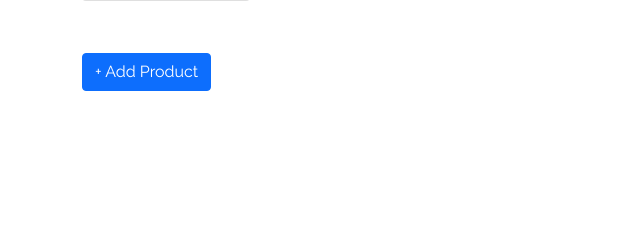
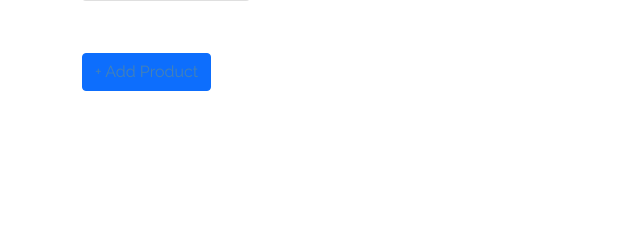
Before and after one commit to ZNBrown/django-ecommerce-final-project, a Django app: page /communities/my-communities/1/ in a window 1280 px wide. Shown: the part 569-800 px from the top of the page, without its empty margins (0-640 px from the left). Run offline with Django 3.2, Linux system fonts and the light colour scheme; a user stored in the database is signed in; tables that the repository leaves empty hold one stand-in row (values such as "Sample post"); grey boxes marked "Sample" are stand-in pictures.

Commit message:
Update base.html

```diff
--- a/community_store_app/communities/templates/communities/base.html
+++ b/community_store_app/communities/templates/communities/base.html
@@ -39,6 +39,10 @@
 
       * {
         font-family: 'Raleway', sans-serif !important;
+      }
+
+      .btn-primary {
+        color: #4682B4 !important;
       }
 
       .navbar-brand,
```
